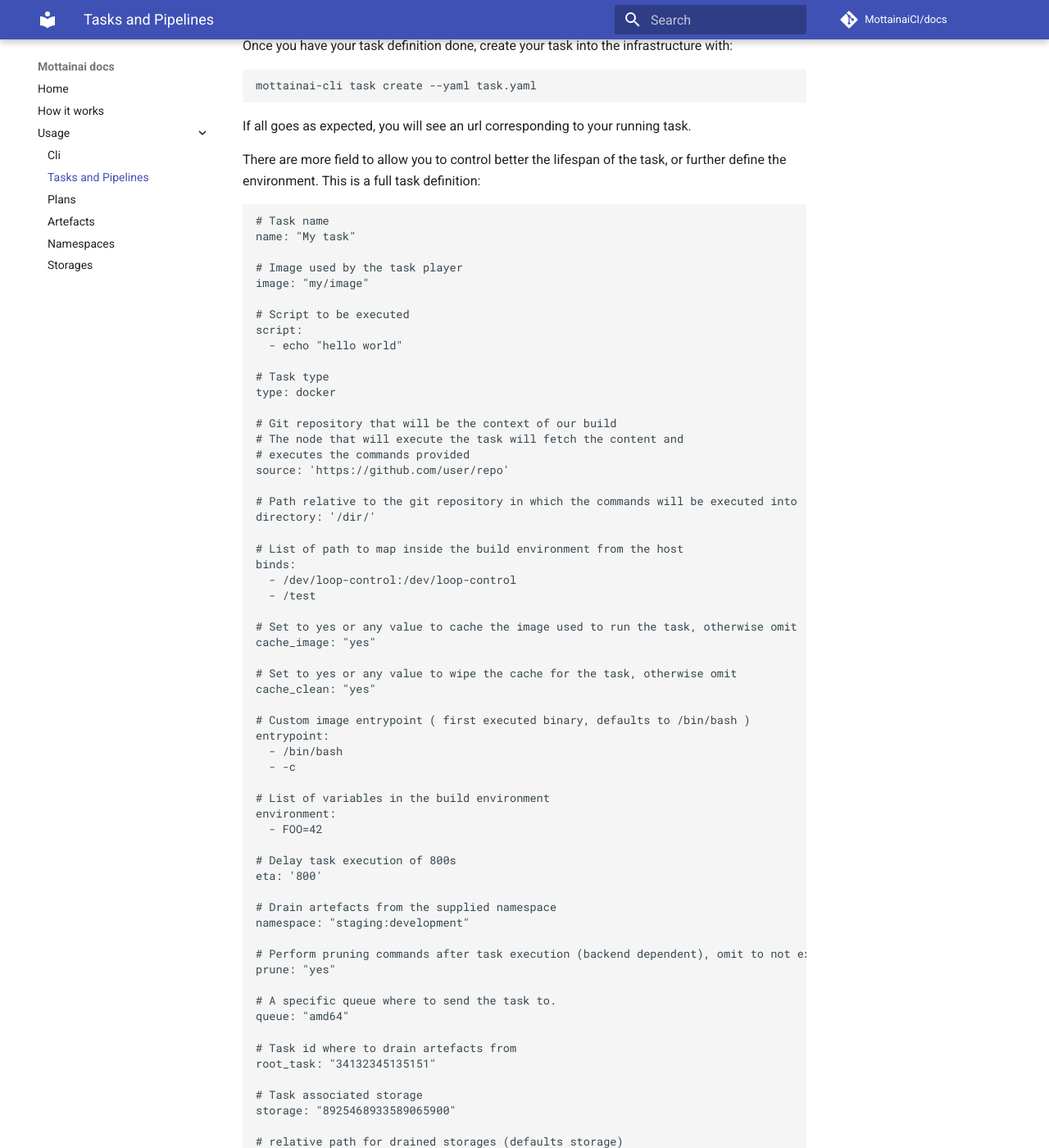
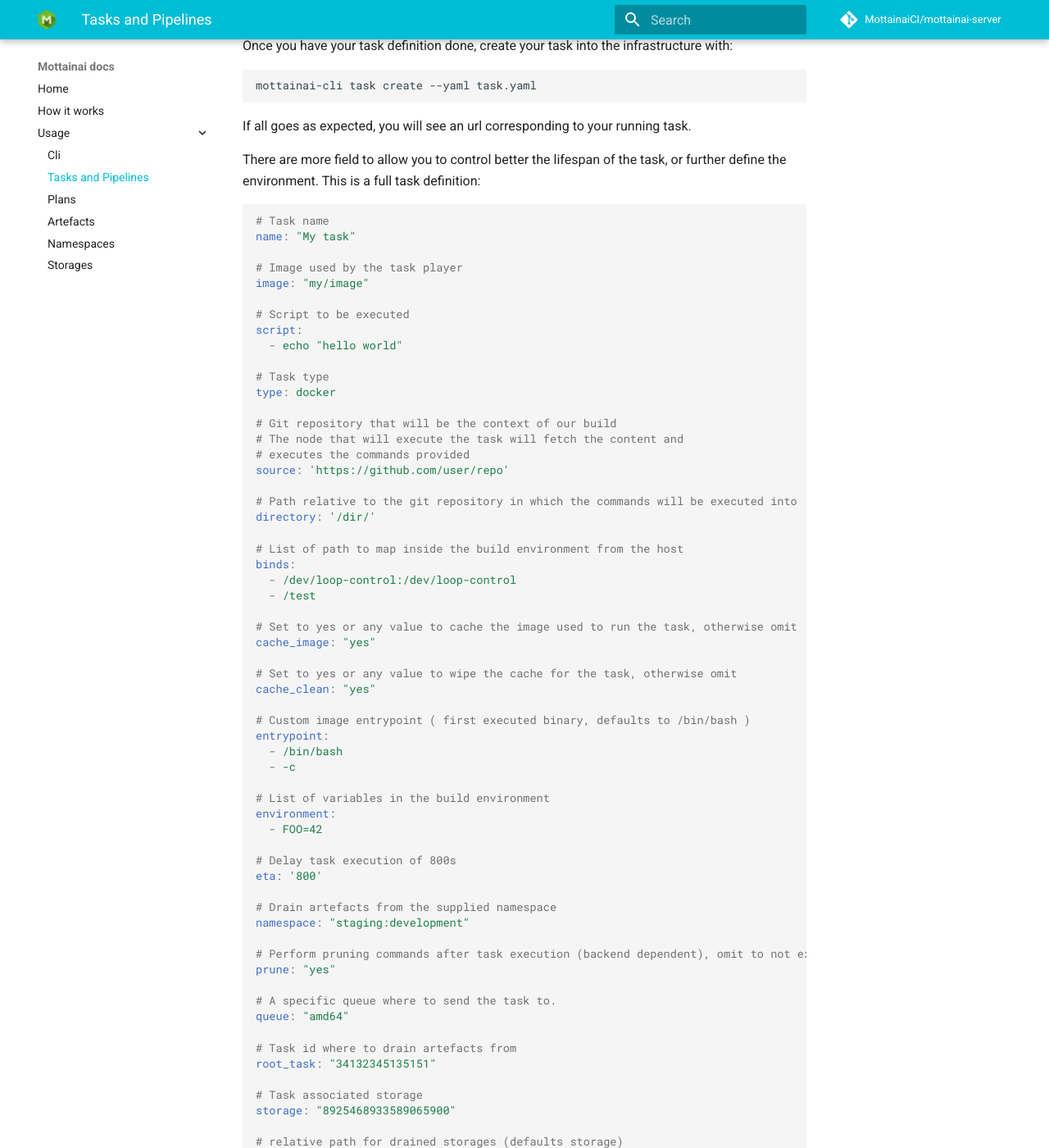
Before and after one commit to MottainaiCI/docs, an MkDocs documentation site: the page built from docs/usage/tasksandpipelines.md, in a window 1280 px wide and 1400 px high, scrolled down 594 px. Shown: the whole window at 82% size. Built offline with MkDocs 1.6.1 and Material for MkDocs 9.7.7, drawn with Linux system fonts in a browser that asks for light colours; comment, search, counter and statistics services are not loaded; some of the changed text lies outside the part shown.

Commit message:
Tweak wiki theme

```diff
--- a/.travis.yml
+++ b/.travis.yml
@@ -4,6 +4,8 @@
 - pip install mkdocs-material
 - pip install mkdocs-cinder
 - pip install pymdown-extensions
+- pip install pygments
+
 script:
 - mkdocs build --verbose --clean
 deploy:
--- a/mkdocs.yml
+++ b/mkdocs.yml
@@ -17,7 +17,19 @@
   - Namespaces: usage/namespace.md
   - Storages: usage/storage.md
 
-theme: 'material'
+theme:
+  name: 'material'
+  logo: 'images/logo.png'
+  palette:
+    primary: 'cyan'
+    accent: 'cyan'
 
 markdown_extensions:
-  - pymdownx.highlight
+  - admonition
+  - codehilite:
+      guess_lang: false
+  - toc:
+      permalink: true
+
+repo_name: 'MottainaiCI/mottainai-server'
+repo_url: 'https://github.com/MottainaiCI/mottainai-server'
```
Also changed, not shown: docs/images/logo.png (added).
